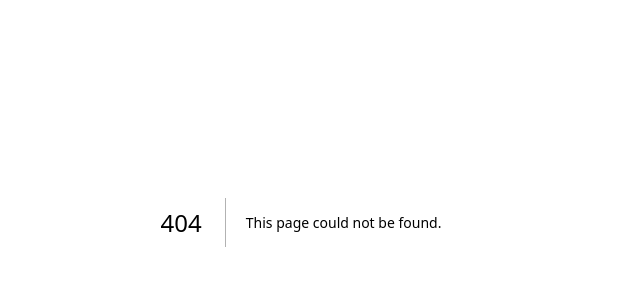
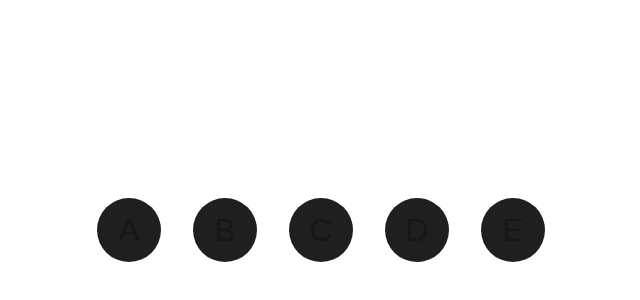
Before and after one commit to gauravshuklarwit/new-web-features, a Next.js app: page /boxs-animation in a window 1280 px wide. Before the commit this address had no page. Shown: the part 178-478 px from the top of the page, without its empty margins (339-979 px from the left). Built offline with nearby package versions, Linux system fonts and the light colour scheme.

Commit message:
Learn box-shadow transition

```diff
--- /dev/null
+++ b/src/app/boxs-animation/page.css
@@ -0,0 +1,35 @@
+.main {
+  min-height: 100svh;
+
+  display: grid;
+  justify-content: center;
+  align-content: center;
+}
+
+.socials {
+  display: flex;
+  align-items: center;
+  gap: 2rem;
+
+  --_shadow-size: 0;
+}
+
+.social {
+  cursor: pointer;
+  list-style: none;
+
+  font-size: 2rem;
+
+  width: 4rem;
+  height: 4rem;
+  display: grid;
+  place-items: center;
+  border-radius: 50%;
+  background-color: hsl(0, 0%, 12%);
+  box-shadow: 0px 0px var(--_shadow-size) hsl(177, 100%, 40%);
+  transition: box-shadow 0.5s cubic-bezier(0, 0, 0.1, 1);
+}
+
+.social:hover {
+  --_shadow-size: 5em;
+}
--- /dev/null
+++ b/src/app/boxs-animation/page.tsx
@@ -0,0 +1,15 @@
+import "./page.css";
+
+export default function Page() {
+  return (
+    <div className="main">
+      <ul className="socials">
+        <li className="social">A</li>
+        <li className="social">B</li>
+        <li className="social">C</li>
+        <li className="social">D</li>
+        <li className="social">E</li>
+      </ul>
+    </div>
+  );
+}
--- a/src/app/page.tsx
+++ b/src/app/page.tsx
@@ -44,6 +44,9 @@
         <li>
           <Link href="/attr-function">Attr function</Link>
         </li>
+        <li>
+          <Link href="/boxs-animation">Box shadow animation</Link>
+        </li>
       </ol>
     </div>
   );
```
